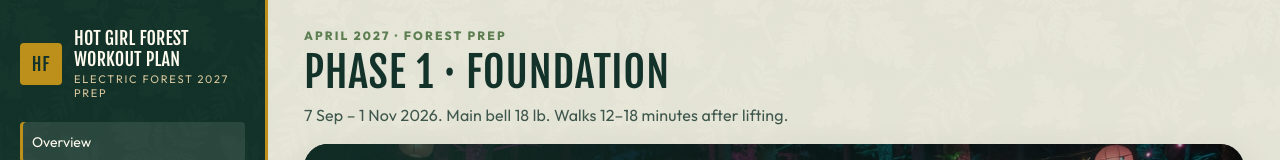
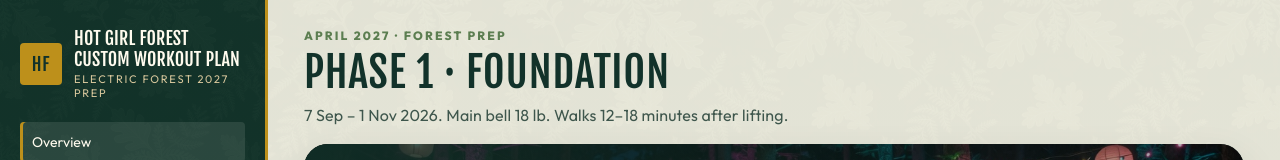
Before and after one commit to not-your-repo/hot-girl-forest-custom-workout-plan, a plain HTML site: page index.html in a window 1280 px wide. Shown: the top 160 px of the page. Drawn offline with Linux system fonts and the light colour scheme.

Commit message:
Rename the plan to Hot Girl Forest Custom Workout Plan.

```diff
--- a/index.html
+++ b/index.html
@@ -3,7 +3,7 @@
 <head>
   <meta charset="UTF-8" />
   <meta name="viewport" content="width=device-width, initial-scale=1, viewport-fit=cover" />
-  <title>Hot Girl Forest Workout Plan · April 2027</title>
+  <title>Hot Girl Forest Custom Workout Plan · April 2027</title>
   <link rel="preconnect" href="https://fonts.googleapis.com" />
   <link rel="preconnect" href="https://fonts.gstatic.com" crossorigin />
   <link href="https://fonts.googleapis.com/css2?family=Fjalla+One&family=Outfit:wght@400;600;800&family=Philosopher:ital,wght@0,400;0,700;1,400;1,700&display=swap" rel="stylesheet" />
@@ -480,7 +480,7 @@
       <div class="brand">
         <div class="mark">HF</div>
         <div>
-          <h1>Hot Girl Forest Workout Plan</h1>
+          <h1>Hot Girl Forest Custom Workout Plan</h1>
           <p>Electric Forest 2027 prep</p>
         </div>
         <button class="drawer-close" id="drawerClose" type="button" aria-label="Close menu">&times;</button>
```
